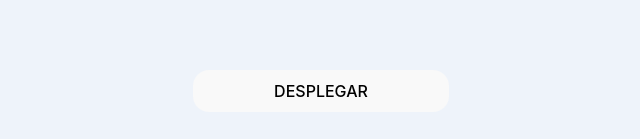
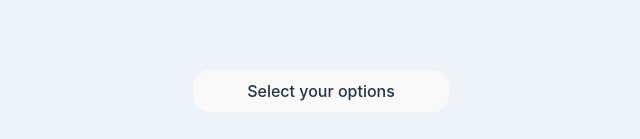
Before and after one commit to luisherdeth2020/Prueba-t-cnica, a React (Vite) app: page / in a window 1280 px wide. Shown: the part 309-448 px from the top of the page, without its empty margins (319-959 px from the left). Built offline with nearby package versions, Linux system fonts and the light colour scheme.

Commit message:
Update button text and color in App.jsx and App.module.css

```diff
--- a/src/App.jsx
+++ b/src/App.jsx
@@ -67,7 +67,7 @@ function App() {
 							setVisible(!visible);
 						}}
 					>
-						DESPLEGAR
+						Select your options
 					</button>
 				) : selected.length > 1 ? (
 					<div>
--- a/src/assets/css/App.module.css
+++ b/src/assets/css/App.module.css
@@ -64,6 +64,7 @@
 }
 .container__btn {
 	width: 256px;
+	color:#213547;
 }
 .list__check {
 	margin-right: 0.5em;
```
